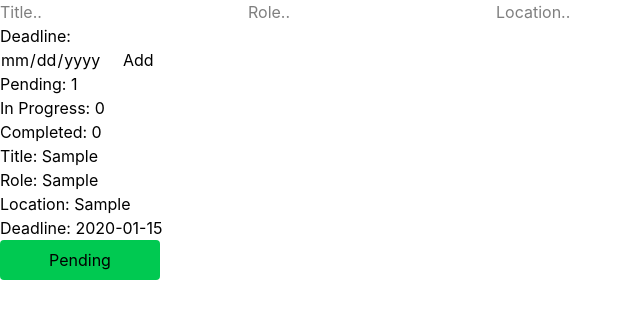
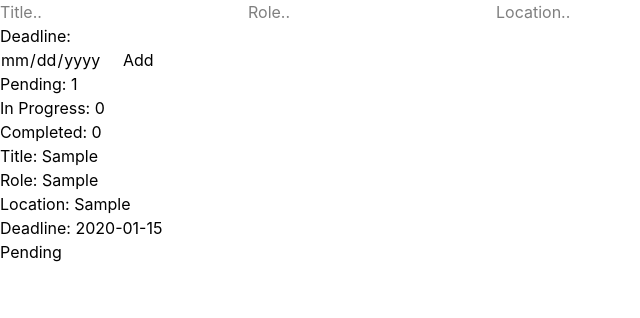
Before and after one commit to jwsephdev/Web-Dashboard, a React (Vite) app: page / in a window 1280 px wide. Both pictures are taken after typing "Sample", "Sample", "Sample", "2020-01-15" into the empty fields and a click on the button "Add". Shown: the top 318 px of the page, without its empty margins (0-640 px from the left). Built offline with nearby package versions, Linux system fonts and the light colour scheme.

Commit message:
removed tailwind in jsx

```diff
--- a/src/components/Header.jsx
+++ b/src/components/Header.jsx
@@ -3,30 +3,31 @@ import { useState } from 'react'
 function Header() {
 
   const [items, setItems] = useState([]);
+
+
   const [newTitle, setNewTitle] = useState("")
   const [newRole, setNewRole] = useState("")
   const [newLocation, setNewLocation] = useState("")
   const [newDate, setNewDate] = useState("")
 
-
-const pendingCount = items.filter((item) => item.status === "Pending").length
-const inProgressCount = items.filter((item) => item.status === "In Progress").length
-const completedCount = items.filter((item) => item.status === "Completed").length
+  const pendingCount = items.filter((item) => item.status === "Pending").length
+  const inProgressCount = items.filter((item) => item.status === "In Progress").length
+  const completedCount = items.filter((item) => item.status === "Completed").length
 
 
   function ChangeStatus({status , onChange}) {
     const [statusMenuBar, setOpenMenuBar] = useState(false)
     const toggleVisibility = () => setOpenMenuBar((prev) => !prev)
     return (
-    <div className='flex flex-col'>
+    <div>
 
-      <button className=' bg-green-500 w-40 h-10 rounded hover:bg-green-600 transition-all ease' onClick={toggleVisibility}>{status}</button>
+      <button onClick={toggleVisibility}>{status}</button>
 
       {statusMenuBar && (
-        <div className='flex flex-col w-fit bg-gray-200 rounded-b-2xl'>
-        <button onClick={() => {onChange("Pending"); setOpenMenuBar((prev) => !prev)}} className=' w-40 h-10 hover:bg-gray-400 transition-all ease' >Pending</button>
-        <button onClick={() => {onChange("In Progress"); setOpenMenuBar((prev) => !prev)}} className=' w-40 h-10 hover:bg-gray-400 transition-all ease' >In Progress</button>
-        <button onClick={() => {onChange("Completed"); setOpenMenuBar((prev) => !prev)}} className=' w-40 h-10 hover:bg-gray-400 transition-all ease'>Completed</button>
+        <div>
+        <button onClick={() => {onChange("Pending"); setOpenMenuBar((prev) => !prev)}}  >Pending</button>
+        <button onClick={() => {onChange("In Progress"); setOpenMenuBar((prev) => !prev)}}  >In Progress</button>
+        <button onClick={() => {onChange("Completed"); setOpenMenuBar((prev) => !prev)}}>Completed</button>
       </div>
       )}
     </div>
@@ -49,8 +50,6 @@ const completedCount = items.filter((item) => item.status === "Completed").lengt
   setItems((prev) => [...prev, value.trim()]);
   setValue("");
 };
-
-
 
   const addEntry = () => {
     if (
```
